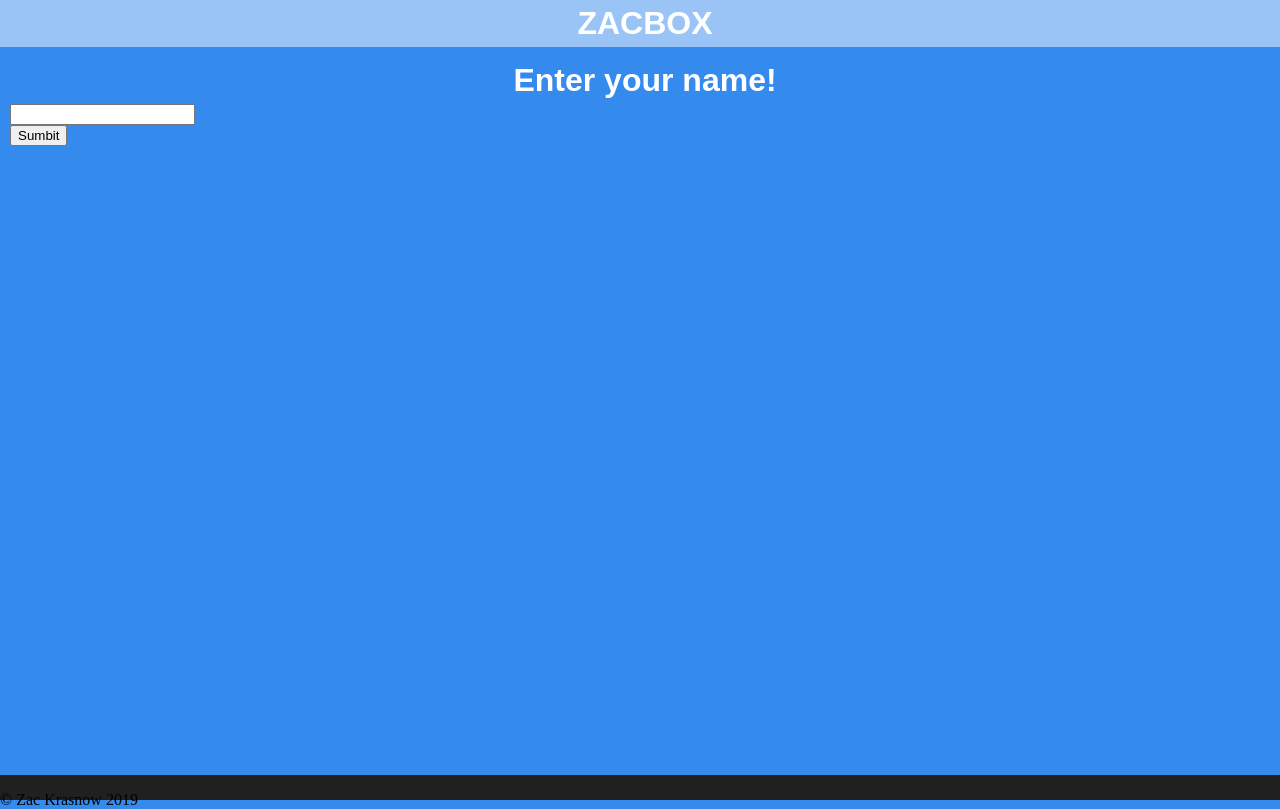
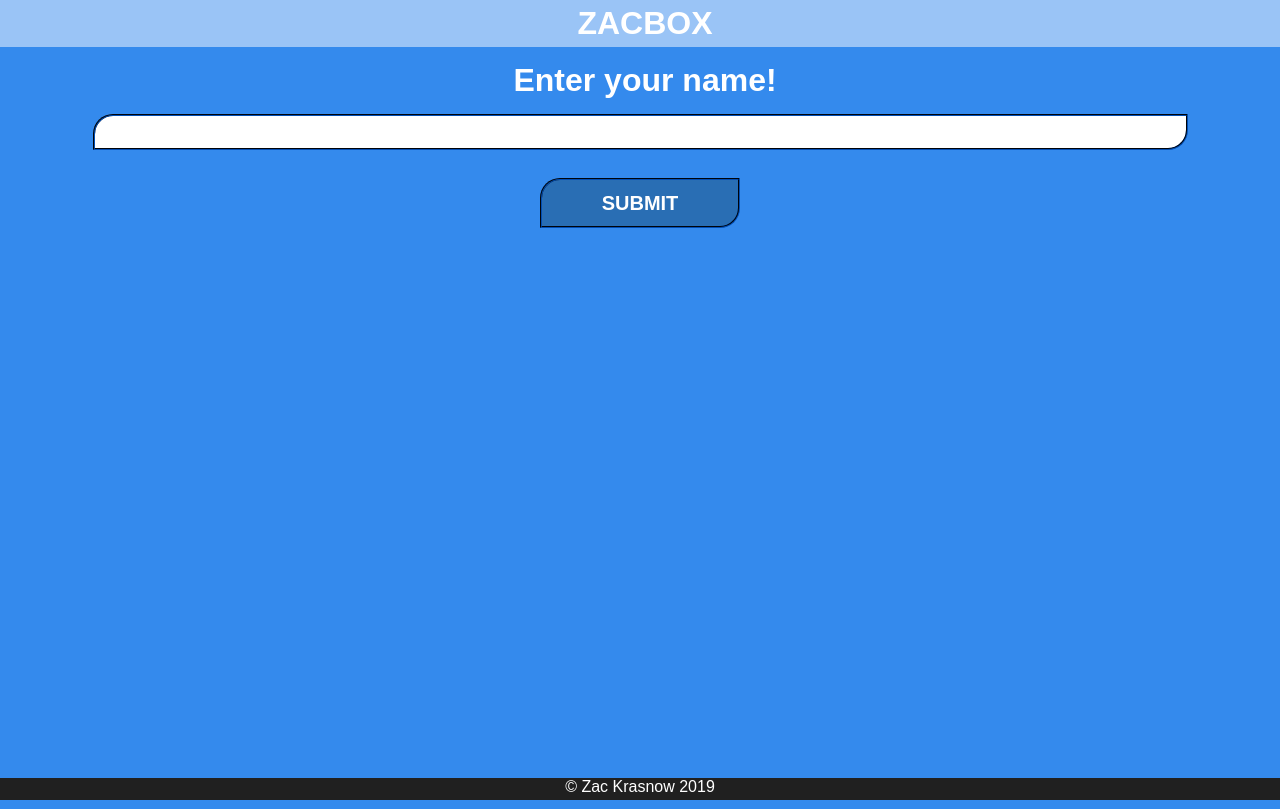
Before and after one commit to TheOnlyZac/zacbox-prototype, a website: page public/index.html in a window 1280 px wide. Drawn offline with nearby package versions, Linux system fonts and the light colour scheme; no server answers.

Commit message:
client enhancements

```diff
--- a/public/client.js
+++ b/public/client.js
@@ -9,11 +9,18 @@ $(function() {
 
     /* When nameForm is submitted (new name to be sent to server) */
     $('#nameform').submit(function(e) {
-        e.preventDefault(); // prevent page reloading
+        /* Prevent page reloading */
+        e.preventDefault();
+
+        /* Send the new name to the server */
+        var newName = $('#name').val();
         socket.emit('set name', {
-            "newName": $('#name').val()
-        }); // send the new name to the server
-        $('#name').val(''); // clear the nameForm textbox
+            "newName": newName
+        });
+
+        /* Clear the textbox and set header text */
+        $('.header-title').text(newName);
+        $('#name').val('');
         return false;
     });
 
--- a/public/index.css
+++ b/public/index.css
@@ -9,6 +9,10 @@ html, body {
     height: 100%;
 
     background-color: #348AED /* picton blue */;
+}
+
+body * {
+    font-family: Arial, sans-serif;
 }
 
 #header {
@@ -30,7 +34,19 @@ html, body {
     background-color: #202020;
 }
 
+.copyright {
+    margin: 0;
+    padding: 0;
+
+    text-align: center;
+    color: white;
+    font-size: auto;
+    font-weight: 200;
+}
+
 #content * {
+    /* auto-center everything */
+    display: block;
     margin-left: auto;
     margin-right: auto;
 }
@@ -42,5 +58,38 @@ h1 {
     text-align: center;
 
     color: white;
-    font-family: Arial, sans-serif;
 }
+
+input {
+    margin-top: 10px;
+    padding-left: 10px;
+    padding-right: 10px;
+
+    width: 85%;
+    height: 30px;
+
+    font-size: 25px;
+
+    border-radius: 20px 0px 20px 0px;
+    border-style: groove;
+    border-color: #01295f
+}
+
+.submit-btn {
+    margin-top: 10px;
+
+    width: 200px;
+    height: 50px;
+
+    color: white;
+    background-color: #296eb4;
+
+    font-size: 20px;
+    font-weight: bold;
+    text-transform: uppercase;
+
+
+    border-radius: 20px 0px 20px 0px;
+    border-style: groove;
+    border-color: #01295f
+}
--- a/public/index.html
+++ b/public/index.html
@@ -18,8 +18,8 @@
             <div id="phase0">
                 <form id="nameform">
                     <h1>Enter your name!</h1>
-                    <input id="name"/></br>
-                    <button>Sumbit</button>
+                    <input id="name" maxlength="15" autocomplete="off"/></br>
+                    <button class="submit-btn">Submit</button>
                 </form>
             </div>
 
```
